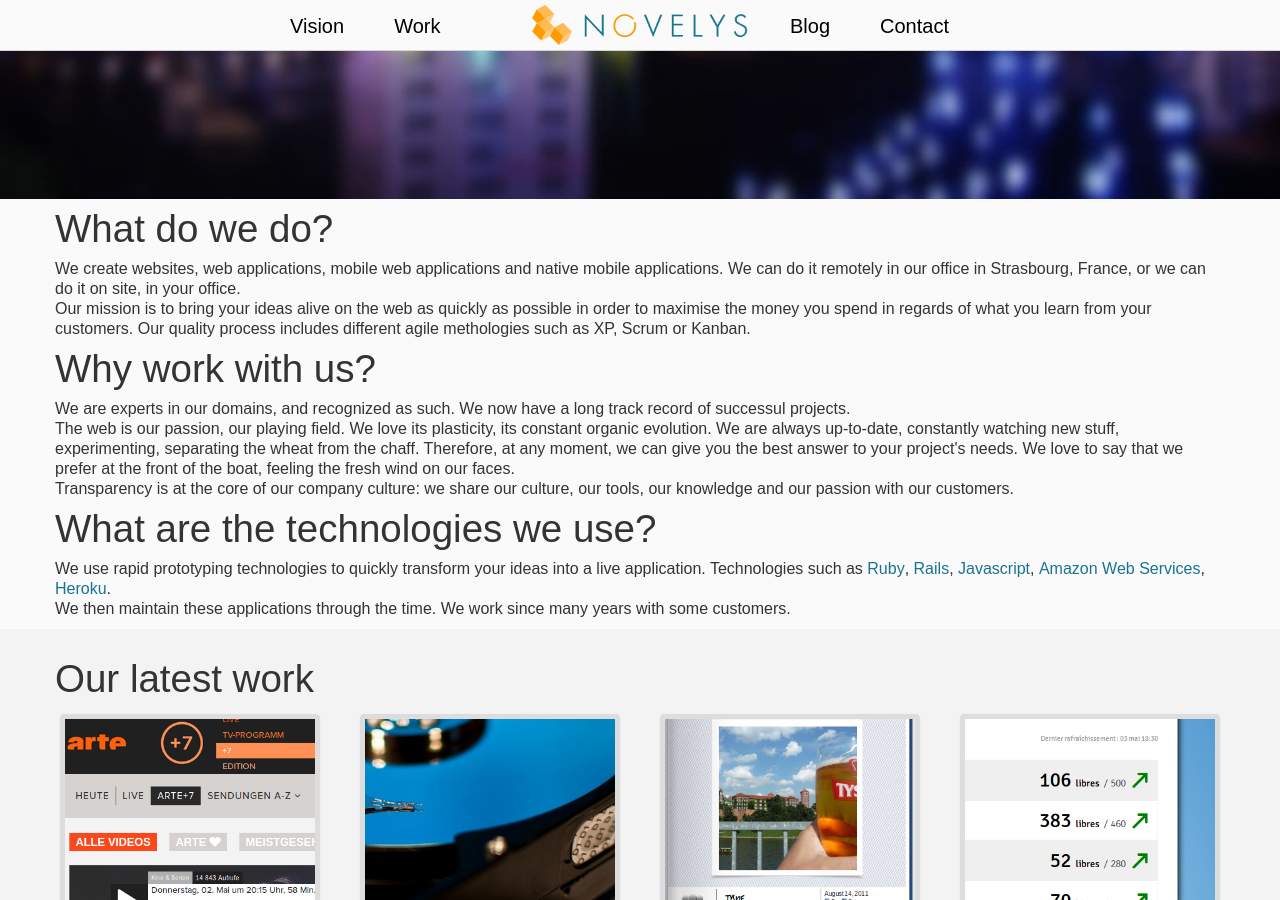
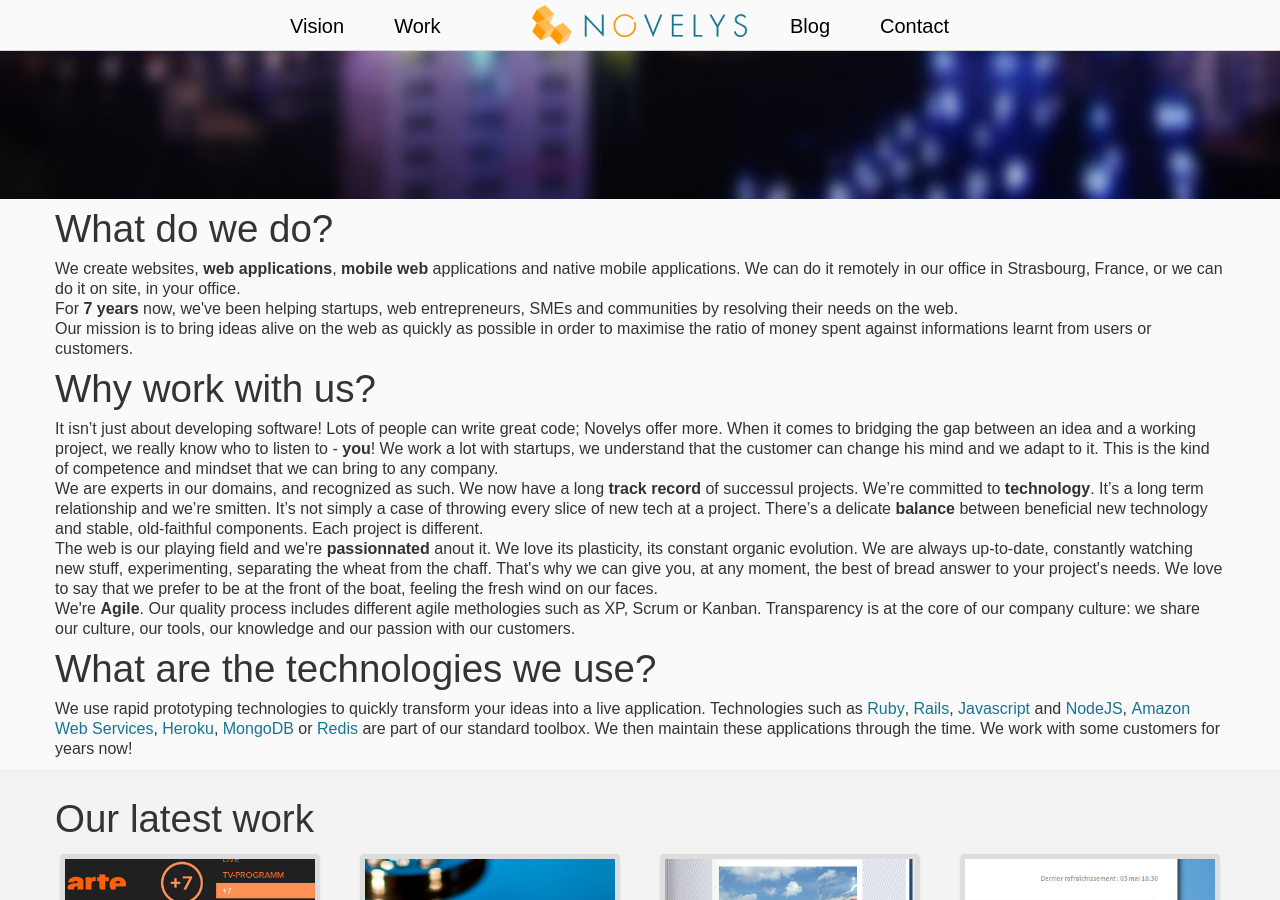
Before and after one commit to novelys/novelys.github.com, a Jekyll site: the page built from index.html, in a window 1280 px wide and 900 px high, scrolled down 601 px. Built offline with Jekyll 4.4.1, drawn with Linux system fonts in a browser that asks for light colours; nearby versions of some CDN libraries.

Commit message:
more explanations on homepage

```diff
--- a/index.html
+++ b/index.html
@@ -24,23 +24,25 @@ body_class: "home"
       <div class="span12">
         <h1>What do we do?</h1>
         <p>
-          We create websites, web applications, mobile web applications and native mobile applications. We can do it remotely in our office in Strasbourg, France, or we can do it on site, in your office.
+          We create websites, <strong>web applications</strong>, <strong>mobile web</strong> applications and native mobile applications. We can do it remotely in our office in Strasbourg, France, or we can do it on site, in your office.
           <br/>
-          Our mission is to bring your ideas alive on the web as quickly as possible in order to maximise the money you spend in regards of what you learn from your customers. Our quality process includes different agile methologies such as XP, Scrum or Kanban.
+          For <strong>7 years</strong> now, we've been helping startups, web entrepreneurs, SMEs and communities by resolving their needs on the web.
+          <br/>
+          Our mission is to bring ideas alive on the web as quickly as possible in order to maximise the ratio of money spent against informations learnt from users or customers.
         </p>
         <h1>Why work with us?</h1>
         <p>
-          We are experts in our domains, and recognized as such. We now have a long track record of successul projects.
+          It isn’t just about developing software! Lots of people can write great code; Novelys offer more. When it comes to bridging the gap between an idea and a working project, we really know who to listen to - <strong>you</strong>! We work a lot with startups, we understand that the customer can change his mind and we adapt to it. This is the kind of competence and mindset that we can bring to any company.
           <br/>
-          The web is our passion, our playing field. We love its plasticity, its constant organic evolution. We are always up-to-date, constantly watching new stuff, experimenting, separating the wheat from the chaff. Therefore, at any moment, we can give you the best answer to your project's needs. We love to say that we prefer at the front of the boat, feeling the fresh wind on our faces.
+          We are experts in our domains, and recognized as such. We now have a long <strong>track record</strong> of successul projects. We’re committed to <strong>technology</strong>. It’s a long term relationship and we’re smitten. It’s not simply a case of throwing every slice of new tech at a project. There’s a delicate <strong>balance</strong> between beneficial new technology and stable, old-faithful components. Each project is different.
           <br/>
-          Transparency is at the core of our company culture: we share our culture, our tools, our knowledge and our passion with our customers.
+          The web is our playing field and we're <strong>passionnated</strong> anout it. We love its plasticity, its constant organic evolution. We are always up-to-date, constantly watching new stuff, experimenting, separating the wheat from the chaff. That's why we can give you, at any moment, the best of bread answer to your project's needs. We love to say that we prefer to be at the front of the boat, feeling the fresh wind on our faces.
+          <br/>
+          We're <strong>Agile</strong>. Our quality process includes different agile methologies such as XP, Scrum or Kanban. Transparency is at the core of our company culture: we share our culture, our tools, our knowledge and our passion with our customers.
         </p>
         <h1>What are the technologies we use?</h1>
         <p>
-          We use rapid prototyping technologies to quickly transform your ideas into a live application. Technologies such as <a href="http://www.ruby-lang.org">Ruby</a>, <a href="http://www.rubyonrails.org">Rails</a>, <a href="">Javascript</a>, <a href="">Amazon Web Services</a>, <a href="">Heroku</a>.
-          <br/>
-          We then maintain these applications through the time. We work since many years with some customers.
+          We use rapid prototyping technologies to quickly transform your ideas into a live application. Technologies such as <a href="http://www.ruby-lang.org">Ruby</a>, <a href="http://www.rubyonrails.org">Rails</a>, <a href="">Javascript</a> and <a href="http://nodejs.org">NodeJS</a>, <a href="http://aws.amazon.com">Amazon Web Services</a>, <a href="http://www.novelys.com">Heroku</a>, <a href="http://www.mongodb.org">MongoDB</a> or <a href="http://www.redis.io">Redis</a> are part of our standard toolbox. We then maintain these applications through the time. We work with some customers for years now!
         </p>
       </div>
     </div>
```
